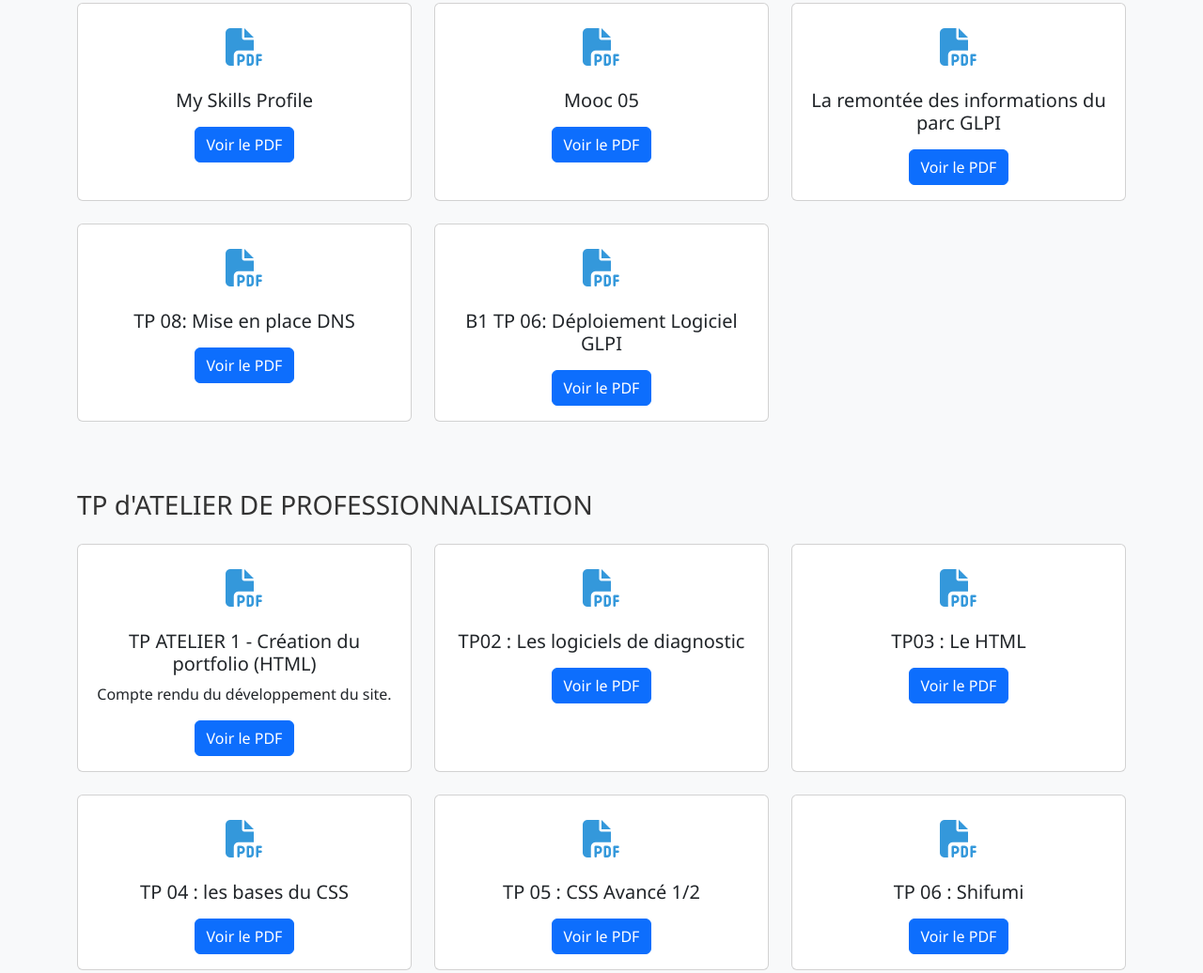
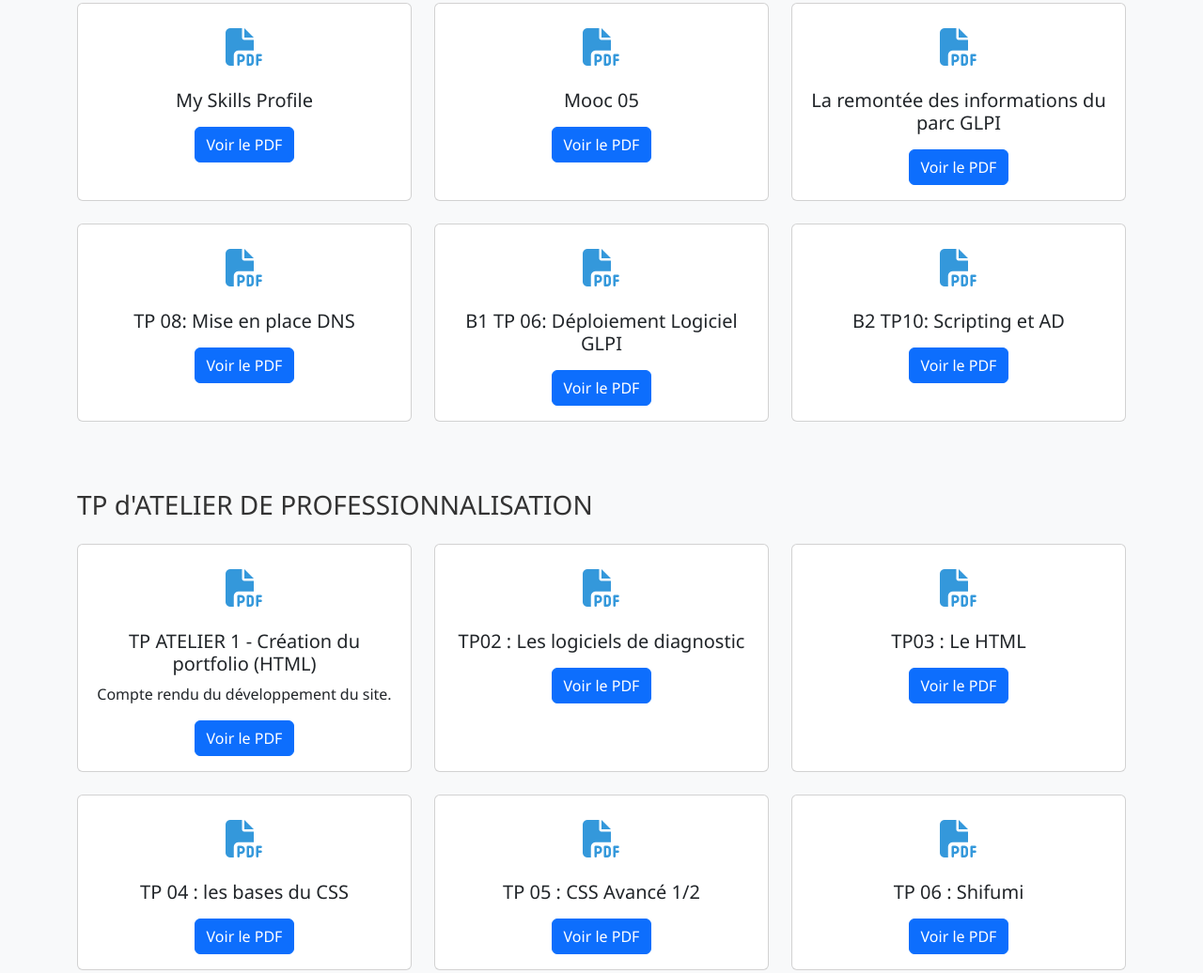
Before and after one commit to rdchelle/my-portfolio, a plain HTML site: page index.html in a window 1280 px wide. Shown: the part 6962-7998 px from the top of the page at 94% size. Drawn offline with nearby package versions, Linux system fonts and the light colour scheme.

Commit message:
Add new report card section for B2 TP10

```diff
--- a/index.html
+++ b/index.html
@@ -1285,6 +1285,19 @@
                         </div>
                     </div>
                 </div>
+
+                 <div class="col-md-4 mb-4">
+                    <div class="card report-card h-100">
+                        <div class="card-body text-center">
+                            <div class="report-icon">
+                                <i class="fas fa-file-pdf"></i>
+                            </div>
+                            <h5 class="card-title">B2 TP10: Scripting et AD </h5>
+                            <p class="card-text"></p>
+                            <a href="rapports/tp10sisr.pdf" class="btn btn-primary" target="_blank">Voir le PDF</a>
+                        </div>
+                    </div>
+                </div>
             </div>
 
             <!-- ATELIER DE PROFESSIONNALISATION Section -->
```
